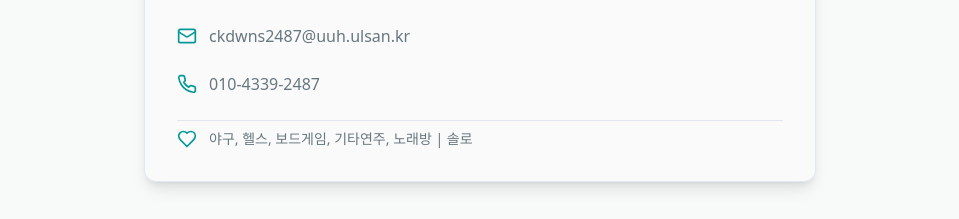
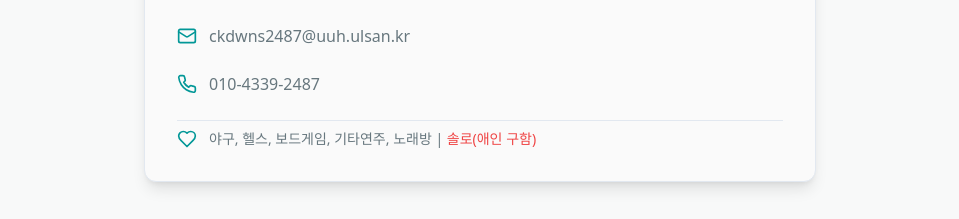
Before and after one commit to chang6park/ulsan-dev-portfolio, a React (Vite) app: page / in a window 1280 px wide. Shown: the part 980-1199 px from the top of the page, without its empty margins (160-1119 px from the left). Built offline with nearby package versions, Linux system fonts and the light colour scheme.

Commit message:
Refactor: Update hobbies and relationship status
Update the hobbies section to change "솔로" to "솔로(애인 구함)" and apply red color to this specific text.

```diff
--- a/src/components/HeroSection.tsx
+++ b/src/components/HeroSection.tsx
@@ -96,7 +96,7 @@ const HeroSection = () => {
                   <div className="flex items-center space-x-3 text-muted-foreground pt-2 border-t">
                     <Heart className="w-5 h-5 text-primary" />
                     <div>
-                      <div className="text-sm">야구, 헬스, 보드게임, 기타연주, 노래방 | 솔로</div>
+                      <div className="text-sm">야구, 헬스, 보드게임, 기타연주, 노래방 | <span className="text-destructive font-medium">솔로(애인 구함)</span></div>
                     </div>
                   </div>
                 </div>
```
